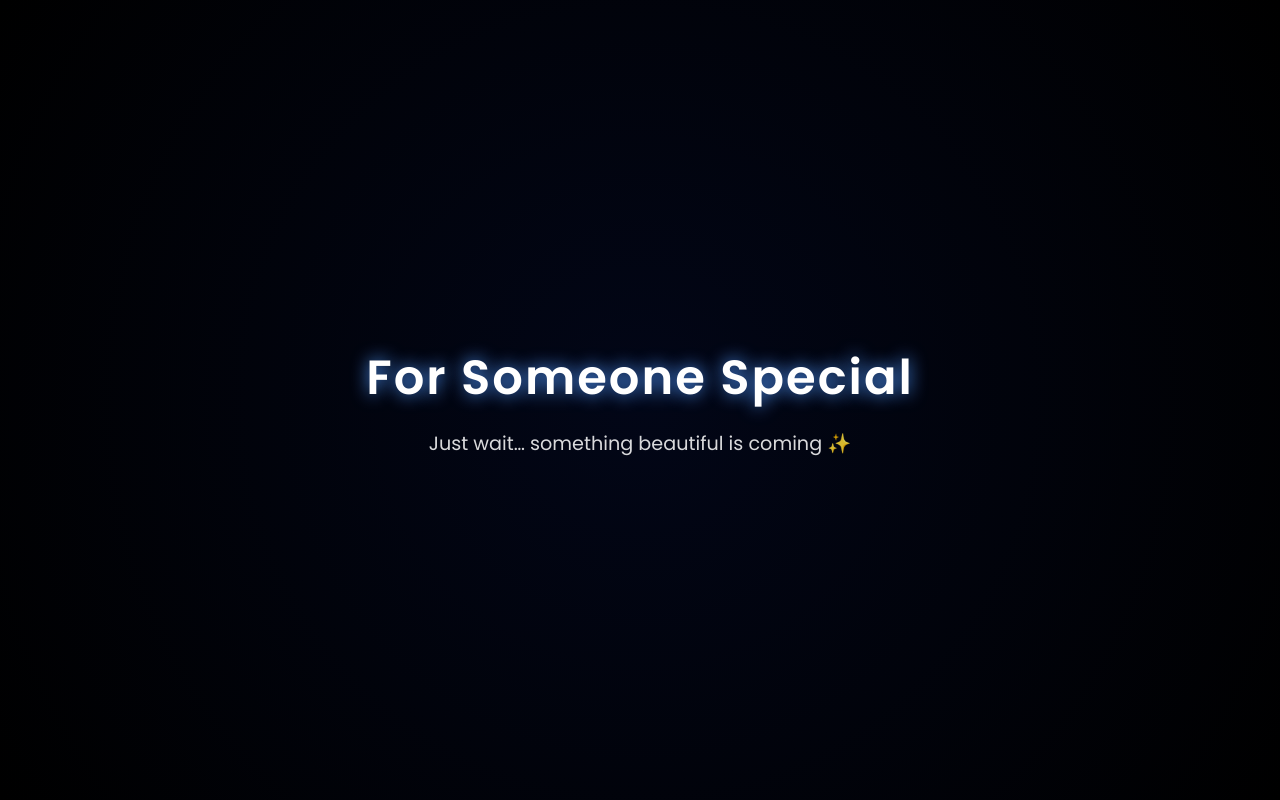
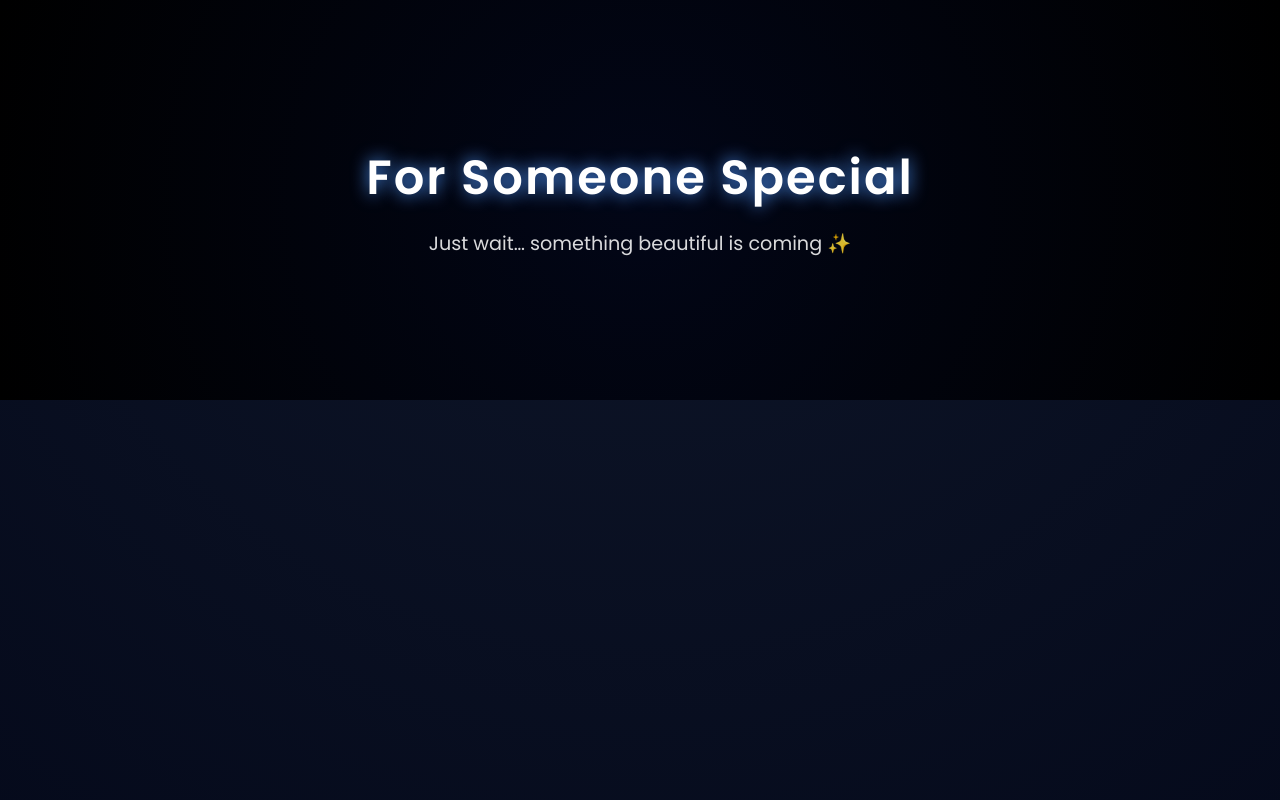
Before and after one commit to sujay1234-hub/ashXsj, a plain HTML site: page index.html in a window 1280 px wide. Shown: the top 800 px of the page. Drawn offline with Linux system fonts and the light colour scheme.

Commit message:
Refactor styles and content in index.html
Updated the introduction section and main content styles.

```diff
--- a/index.html
+++ b/index.html
@@ -24,7 +24,7 @@ body {
 
 /* INTRO */
 .intro {
-    min-height: 100svh;
+    min-height: 50svh;
     padding: 60px 20px;
     display: flex;
     flex-direction: column;
```
